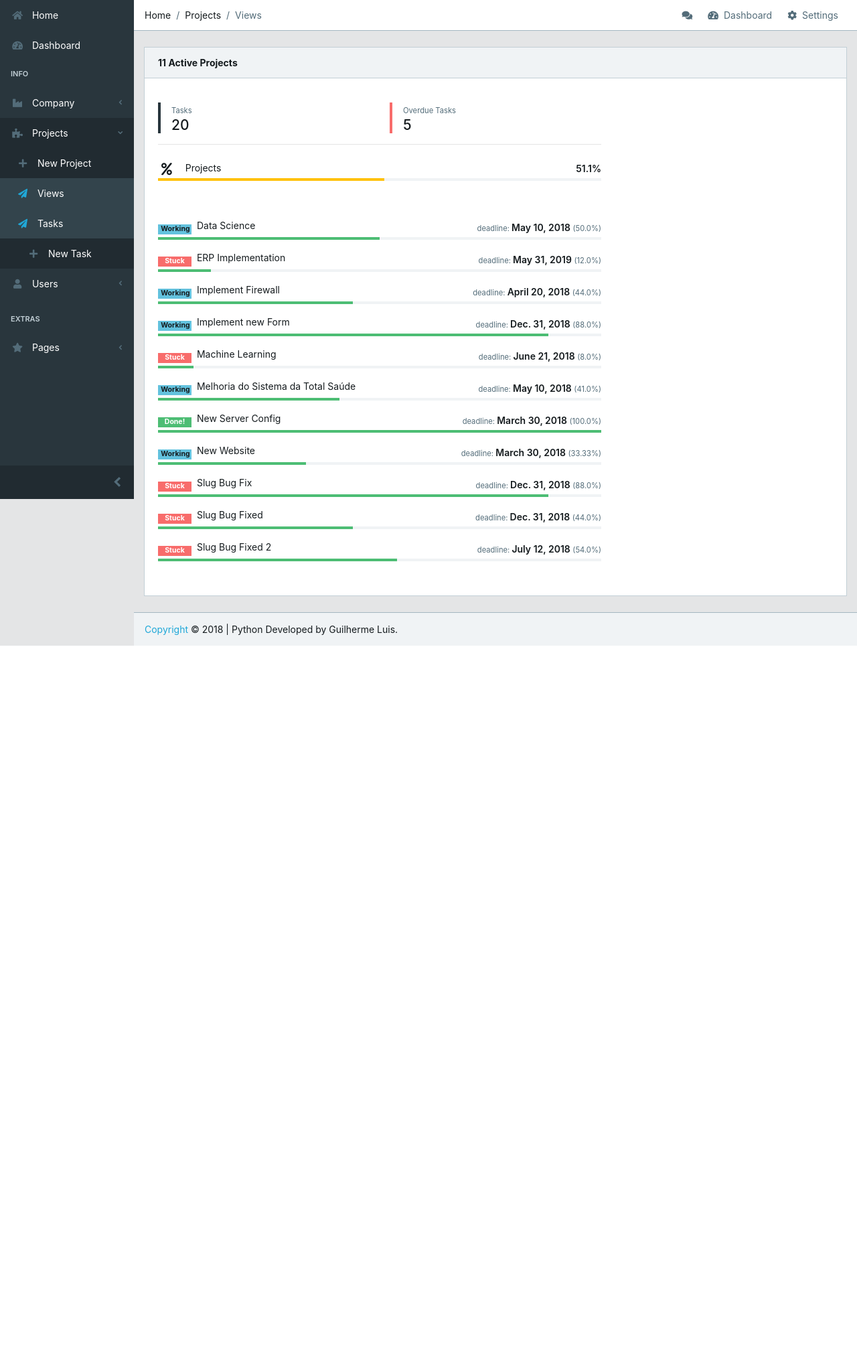
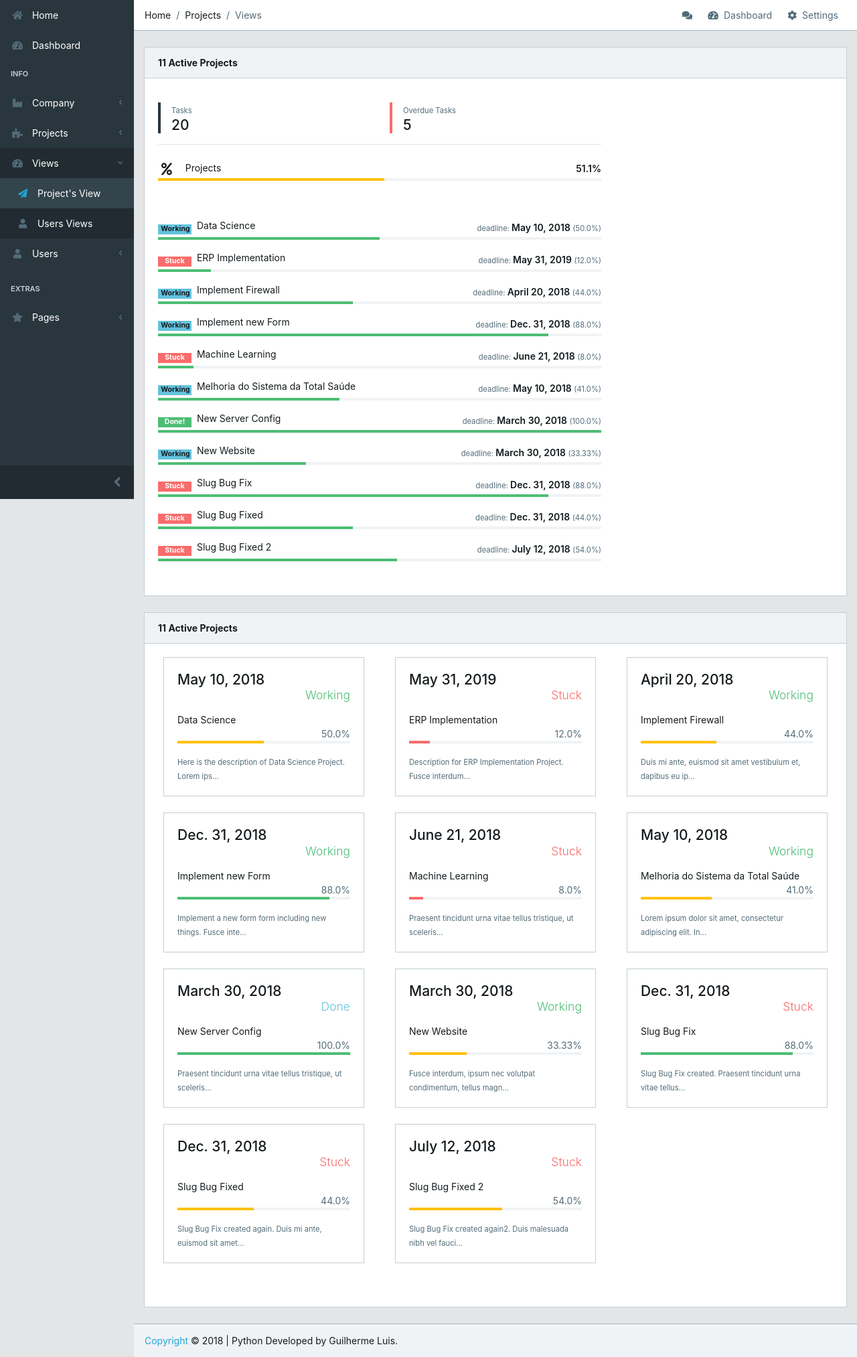
Before and after one commit to srintellikgh/project-management-system, a Django app: page /projects/ in a window 1280 px wide. Shown: the part 55-2081 px from the top of the page at 67% size. Before the commit the page ends 1019 px from the top, so only its background shows below. Run offline with Django 3.2, Linux system fonts and the light colour scheme; data comes from the database, SQL or seed files in the repository; both versions use the stored data as it was after the commit; some libraries are stand-ins or nearby versions; some web fonts are replaced.

Commit message:
Tons of improvements

```diff
--- a/core/templates/core/base.html
+++ b/core/templates/core/base.html
@@ -134,22 +134,24 @@
                 <a class="nav-link" href="{% url 'projects:new-project'%}"><i class="fa fa-plus ml-2"></i> New Project</a>
               </li>
               <li class="nav-item">
-                <a class="nav-link" href="{% url 'projects:projects'%}"><i class="fa fa-paper-plane ml-2"></i> Views</a>
+                <a class="nav-link" href="{% url 'projects:new-task'%}"><i class="fa fa-plus ml-2"></i> New Task</a>
+              </li>
+            </ul>
+          </li>
+          <li class="nav-item nav-dropdown">
+            <a class="nav-link nav-dropdown-toggle" href="#"><i class="fa fa-tachometer-alt"></i> Views</a>
+            <ul class="nav-dropdown-items">
+              <li class="nav-item">
+                <a class="nav-link" href="{% url 'projects:projects'%}"><i class="fa fa-paper-plane ml-2"></i> Project's View</a>
               </li>
               <li class="nav-item">
-                <a class="nav-link" href="{% url 'projects:projects'%}"><i class="fa fa-paper-plane ml-2"></i> Tasks</a>
-              </li>
-              <li class="nav-item">
-                <a class="nav-link" href="{% url 'projects:new-task'%}"><i class="fa fa-plus ml-4"></i> New Task</a>
+                <a class="nav-link" href="{% url 'register:users'%}"><i class="fa fa-user ml-2"></i> Users Views</a>
               </li>
             </ul>
           </li>
           <li class="nav-item nav-dropdown">
             <a class="nav-link nav-dropdown-toggle" href="#"><i class="fa fa-user"></i> Users</a>
             <ul class="nav-dropdown-items">
-              <li class="nav-item">
-                <a class="nav-link" href="{% url 'register:users' %}"><i class="fa fa-user ml-2"></i> Users View</a>
-              </li>
               <li class="nav-item">
                 <a class="nav-link" href="{% url 'register:new-user' %}"><i class="fa fa-user-plus ml-2"></i> Create New User</a>
               </li>
--- a/core/templates/core/index.html
+++ b/core/templates/core/index.html
@@ -29,6 +29,7 @@
           <p class="lead">
             <a class="btn btn-primary btn-lg" href="{% url 'register:new-company' %}" role="button">Set up your company</a>
           </p>
+          <a href="{% url 'core:login' %}">Click here if you are already registered</a>
         </div>
       </div>
       </div>
--- a/projects/templates/projects/new_task.html
+++ b/projects/templates/projects/new_task.html
@@ -3,8 +3,8 @@
 
 {% block breadcrumb %}
         <li class="breadcrumb-item">Home</li>
-        <li class="breadcrumb-item">Company</li>
-        <li class="breadcrumb-item active">New Company</li>
+        <li class="breadcrumb-item">Projects</li>
+        <li class="breadcrumb-item active">New Task</li>
 {% endblock breadcrumb%}
 
 
--- a/projects/templates/projects/projects.html
+++ b/projects/templates/projects/projects.html
@@ -87,5 +87,46 @@
         </div>
     </div>
 </div>
-
+<div class="col-md-12">
+    <div class="card">
+        <div class="card-header">
+            <strong>{{ projects.count }} Active Projects</strong>
+        </div>
+        <div class="card-body">
+            <div class="row">
+                {% for project in projects %}
+                <div class="col-12 col-md-6 col-lg-4">
+                <div class="card mx-2">
+                    <div class="card-body">
+                        <div class="h4 m-0">
+                            {{ project.dead_line }}
+                            {% if project.status == '1' %}
+                            <p class="text-right lead text-danger">Stuck</p>
+                            {% elif project.status == '2' %}
+                            <p class="text-right lead text-success">Working</p>
+                            {% else %}
+                            <p class="text-right lead text-info">Done</p>
+                            {% endif %}
+                        </div>
+                        <div>{{ project.name }}</div>
+                        <p class="text-muted mb-0 text-right">{{ project.complete_per }}%</p>
+                        <div class="progress progress-xs mb-3">
+                            {% if project.complete_per < 30%}
+                            <div class="progress-bar bg-danger role="progressbar" style="width: {{ project.complete_per }}%" aria-valuenow="25" aria-valuemin="0" aria-valuemax="100"></div>
+                            {% elif project.complete_per < 80%}
+                            <div class="progress-bar bg-warning role="progressbar" style="width: {{ project.complete_per }}%" aria-valuenow="25" aria-valuemin="0" aria-valuemax="100"></div>
+                            {% else %}
+                            <div class="progress-bar bg-success role="progressbar" style="width: {{ project.complete_per }}%" aria-valuenow="25" aria-valuemin="0" aria-valuemax="100"></div>
+                            {% endif %}
+                        </div>
+                        <small class="text-muted">{{ project.description|truncatechars:60 }}</small>
+                    </div>
+                </div>
+                </div>
+                {% endfor %}
+            </div>
+            <br>
+        </div>
+    </div>
+</div>
 {% endblock %}
--- a/register/templates/register/new_company.html
+++ b/register/templates/register/new_company.html
@@ -132,7 +132,6 @@
   </div>
   </div>
 </div>
-
-
+</div>
 
 {% endblock %}
```
Also changed, not shown: projects/templates/projects/new_project.html (+9 -9 lines), db.sqlite3. Lines whose indentation alone changed are shown as unchanged.
